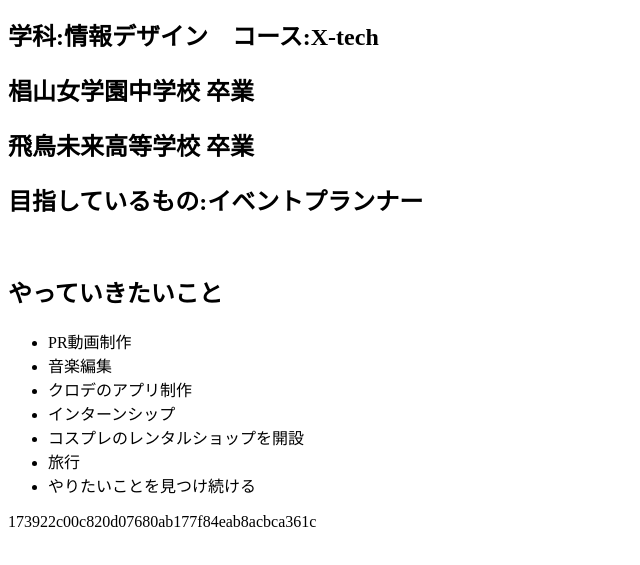
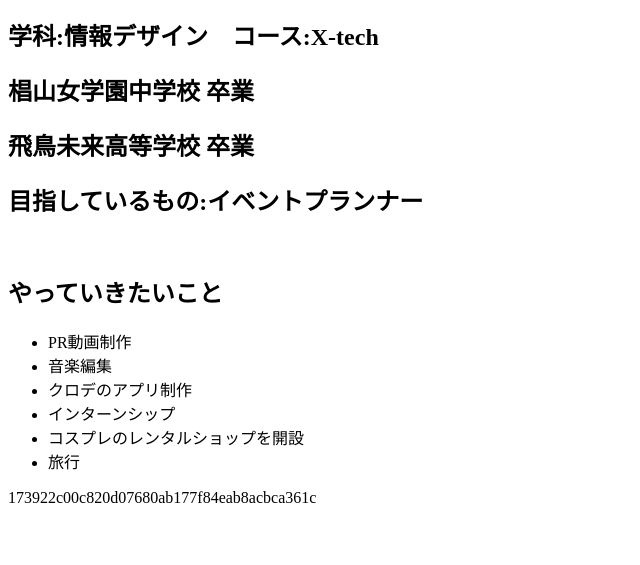
Before and after one commit to hiraiwaami/hiraiwaami.github.io, a plain HTML site: page cv/cv.html in a window 1280 px wide. Shown: the part 127-692 px from the top of the page, without its empty margins (0-640 px from the left). Drawn offline with Linux system fonts and the light colour scheme.

Commit message:
kesitayo

```diff
--- a/cv/cv.html
+++ b/cv/cv.html
@@ -20,7 +20,6 @@
     <li>インターンシップ</li>
     <li>コスプレのレンタルショップを開設</li>
     <li>旅行</li>
-    <li>やりたいことを見つけ続ける</li>
     </ul>
 
   </body>
```
